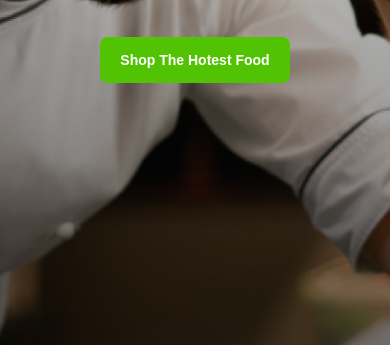
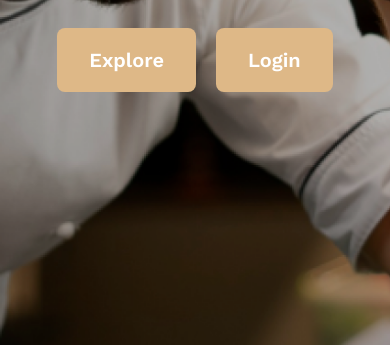
Before and after one commit to akhtarhssn/web-dev, a plain HTML site: page restaurent/index.html in a window 390 px wide. Shown: the part 499-844 px from the top of the page. Drawn offline with nearby package versions, Linux system fonts and the light colour scheme.

Commit message:
css breakpoints

```diff
--- a/restaurent/index.html
+++ b/restaurent/index.html
@@ -13,10 +13,11 @@
     <section class="banner">
         <!-- background image -->
         <!-- background overlay -->
-        <div class="banner-overlay"></div>
-        <div class="middle-overlay"></div>
+        <!-- <div class="banner-overlay"></div> -->
+        <!-- <div class="middle-overlay"></div> -->
 
         <!-- content -->
+        <div class="overlay">
             <div class="banner-content">
                 <p>Savor the Flavors</p>
                 <h1>Experience Culinary Excellence Food Experience</h1>
@@ -25,8 +26,13 @@
                     Latin literature
                     from 45 BC, making it over 2000 years old. Richard McClintock
                 </span>
-            <button>Shop The Hotest Food</button>
+                <div class="buttons">
+                    <div class="button">Explore</div>
+                    <div class="button">Login</div>
                 </div>
+            </div>
+        </div>
+
     </section>
 
 
--- a/restaurent/styles.css
+++ b/restaurent/styles.css
@@ -8,9 +8,6 @@
 }
 
 body {
-    display: flex;
-    justify-content: center;
-    align-items: center;
     min-height: 100vh;
 }
 
@@ -21,9 +18,6 @@ body {
     width: 100%;
     height: 100vh;
     color: white;
-    display: flex;
-    justify-content: center;
-    align-items: center;
     position: relative;
 }
 
@@ -46,16 +40,26 @@ body {
     opacity: 0.5;
 } */
 
+.overlay {
+    width: 100%;
+    height: 100%;
+    background-color: rgba(0, 0, 0, 0.3);
+
+    display: flex;
+    justify-content: center;
+    align-items: center;
+}
+
 .banner-content {
     display: flex;
     flex-direction: column;
-    z-index: 999;
     align-items: center;
     gap: 20px;
     font-family: "Work Sans", sans-serif;
     max-width: 1000px;
     margin: 0 auto;
     text-align: center;
+    z-index: 999;
 }
 
 .banner-content p {
@@ -75,8 +79,8 @@ body {
     color: #ffffff;
 }
 
-.banner-content button {
-    background-color: #52C303;
+.button {
+    background-color: burlywood;
     padding: 20px 32px;
     border-radius: 8px;
     font-size: 20px;
@@ -84,11 +88,23 @@ body {
     color: #ffffff;
     border: none;
     margin-top: 20px;
+    width: fit-content;
 }
 
-@media (width <=720px) {
+
+.buttons {
+    width: 100%;
+    display: flex;
+    gap: 20px;
+}
+
+@media (max-width: 720px) {
     .banner-content {
         padding: 0 20px;
+    }
+
+    .buttons {
+        justify-content: center;
     }
 
     .banner-content h1 {
@@ -109,7 +125,9 @@ body {
     }
 }
 
-@media (width <=450px) {
+
+/* Extra small devices (phones, 576px and down) */
+@media (max-width: 576px) {
     .banner-content h1 {
         font-size: 30px;
     }
@@ -123,11 +141,13 @@ body {
     }
 }
 
-@media (width >576px) {
-    .banner-content button {
+
+/* Small devices (portrait tablets and large phones, 576px and up) */
+/* @media (min-width: 576px) {
+    .button {
         background-color: aquamarine;
     }
-}
+} */
 
 
 /* .absolute-section {
```
Lines whose indentation alone changed are shown as unchanged.
